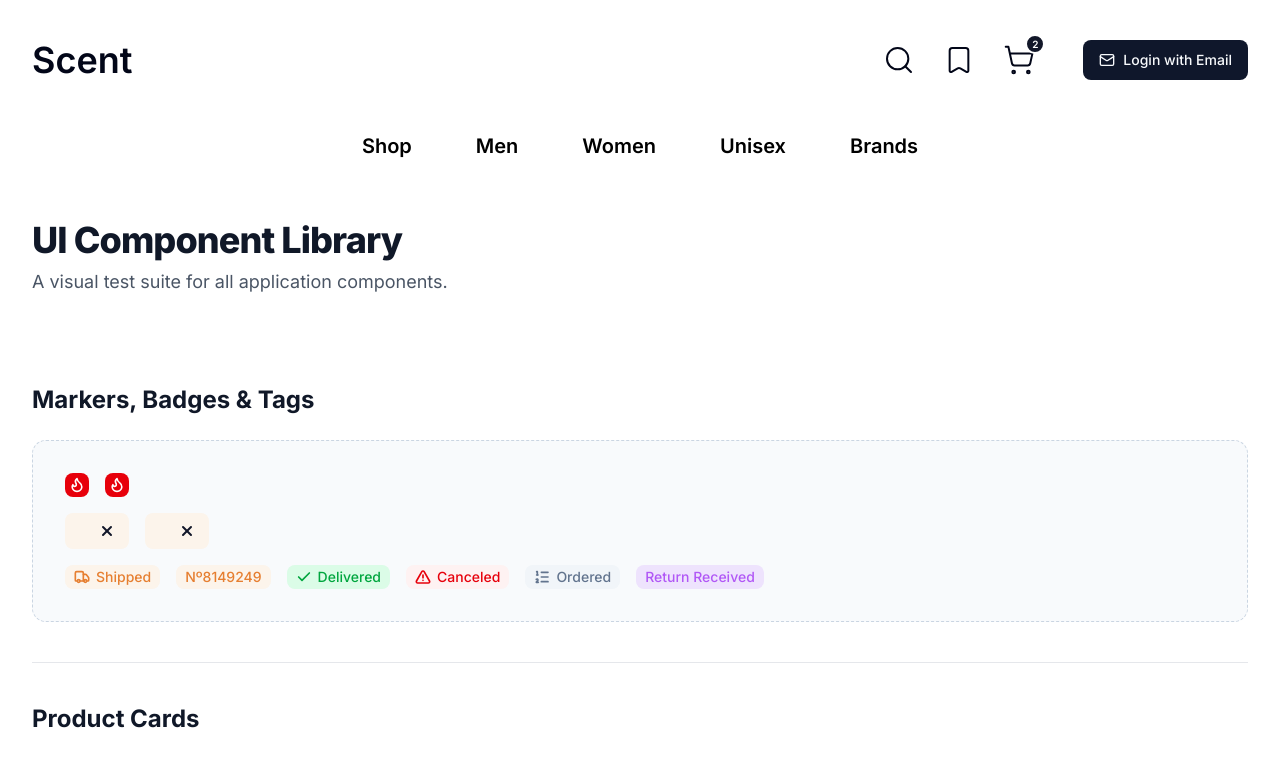
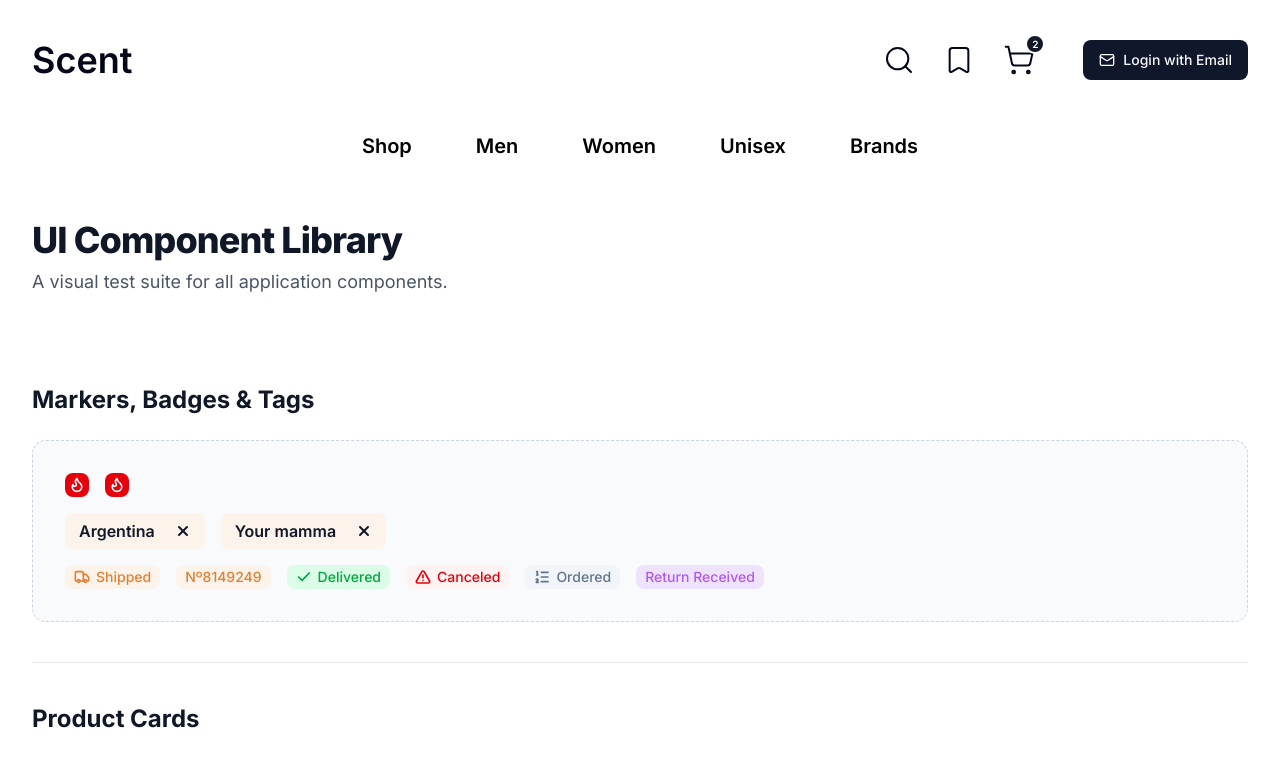
Before and after one commit to Abviol/scent, a Next.js app: page /demo in a window 1280 px wide. Shown: the top 757 px of the page. Built offline with nearby package versions, Linux system fonts and the light colour scheme.

Commit message:
chore(demo): refactor tags

```diff
--- a/app/demo/page.tsx
+++ b/app/demo/page.tsx
@@ -77,8 +77,8 @@ export default function Page() {
 						<Marker name="hit" size="md" />
 					</div>
 					<div className="flex gap-4 mb-4">
-						<Tag text="Argentina" onRemove={() => {}}></Tag>
-						<Tag text="Your mamma" onRemove={() => {}}></Tag>
+						<Tag label="Argentina" onClick={() => {}} id="argentina"></Tag>
+						<Tag label="Your mamma" onClick={() => {}} id="your_mamma"></Tag>
 					</div>
 					<div className="flex gap-4">
 						<Badge variant="warning" icon={Truck}>
```
